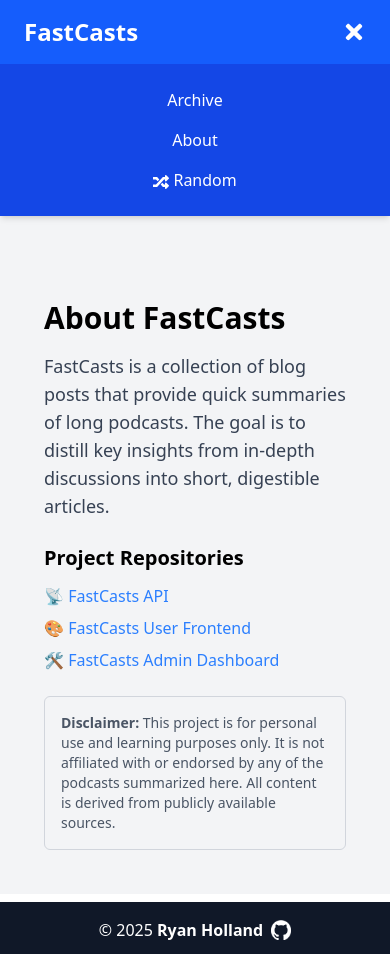
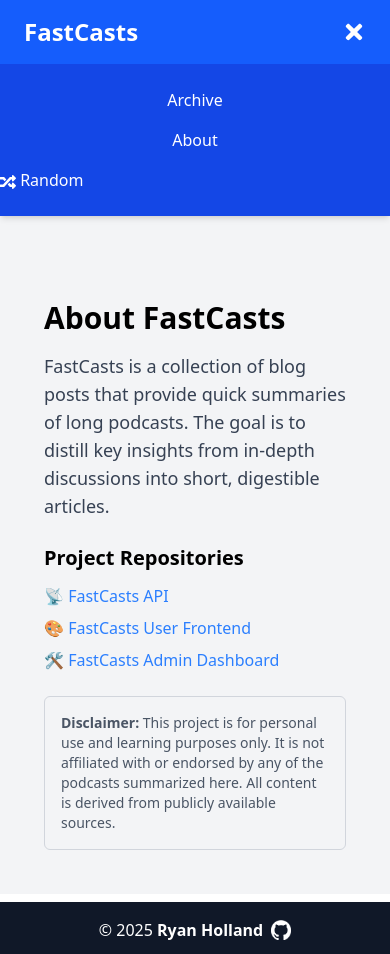
Before and after one commit to ryangholland/top-blog-frontend, a React (Vite) app: page /about in a window 390 px wide. Both pictures are taken after a click on the button 354 px from the left and 32 px from the top of the page. Built offline with nearby package versions, Linux system fonts and the light colour scheme; no server answers.

Commit message:
Implement random post button

```diff
--- a/src/components/Header.jsx
+++ b/src/components/Header.jsx
@@ -1,9 +1,11 @@
 import { useState } from "react";
-import { Link } from "react-router-dom";
+import { Link, useNavigate } from "react-router-dom";
 import { FaRandom, FaBars, FaTimes } from "react-icons/fa"; // Icons
+import fetchRandomPost from "../utils/fetchRandomPost";
 
 export default function Header() {
   const [isOpen, setIsOpen] = useState(false);
+  const navigate = useNavigate();
 
   return (
     <header className="bg-blue-600 text-white shadow-md sticky top-0 w-full z-50">
@@ -26,13 +28,13 @@ export default function Header() {
           </Link>
         </nav>
 
-        {/* Right-Aligned Random Link (Desktop) */}
-        <Link
-          to="/random"
-          className="hidden md:block text-xl hover:text-gray-300"
+        {/* Random Post Button (Desktop) */}
+        <button
+          onClick={() => fetchRandomPost(navigate)}
+          className="hidden md:block text-xl hover:text-gray-300 cursor-pointer"
         >
           <FaRandom />
-        </Link>
+        </button>
 
         {/* Mobile Menu Button */}
         <button
@@ -60,13 +62,12 @@ export default function Header() {
           >
             About
           </Link>
-          <Link
-            to="/random"
-            className="block py-2 hover:bg-blue-500"
-            onClick={() => setIsOpen(false)}
+          <button
+            onClick={() => fetchRandomPost(navigate)}
+            className="block py-2 hover:bg-blue-500 cursor-pointer"
           >
             <FaRandom className="inline" /> Random
-          </Link>
+          </button>
         </div>
       )}
     </header>
--- /dev/null
+++ b/src/utils/fetchRandomPost.js
@@ -0,0 +1,18 @@
+const API_BASE_URL =
+  import.meta.env.VITE_API_BASE_URL || "http://localhost:3000";
+
+export default async function fetchRandomPost(navigate) {
+    try {
+        const response = await fetch(`${API_BASE_URL}/posts/random`);
+      if (!response.ok) throw new Error("Failed to fetch");
+
+      const { id } = await response.json();
+      if (id) {
+        navigate(`/post/${id}`);
+      } else {
+        console.error("No valid post ID received");
+      }
+    } catch (error) {
+      console.error("Error fetching random post:", error);
+    }
+  }
```
